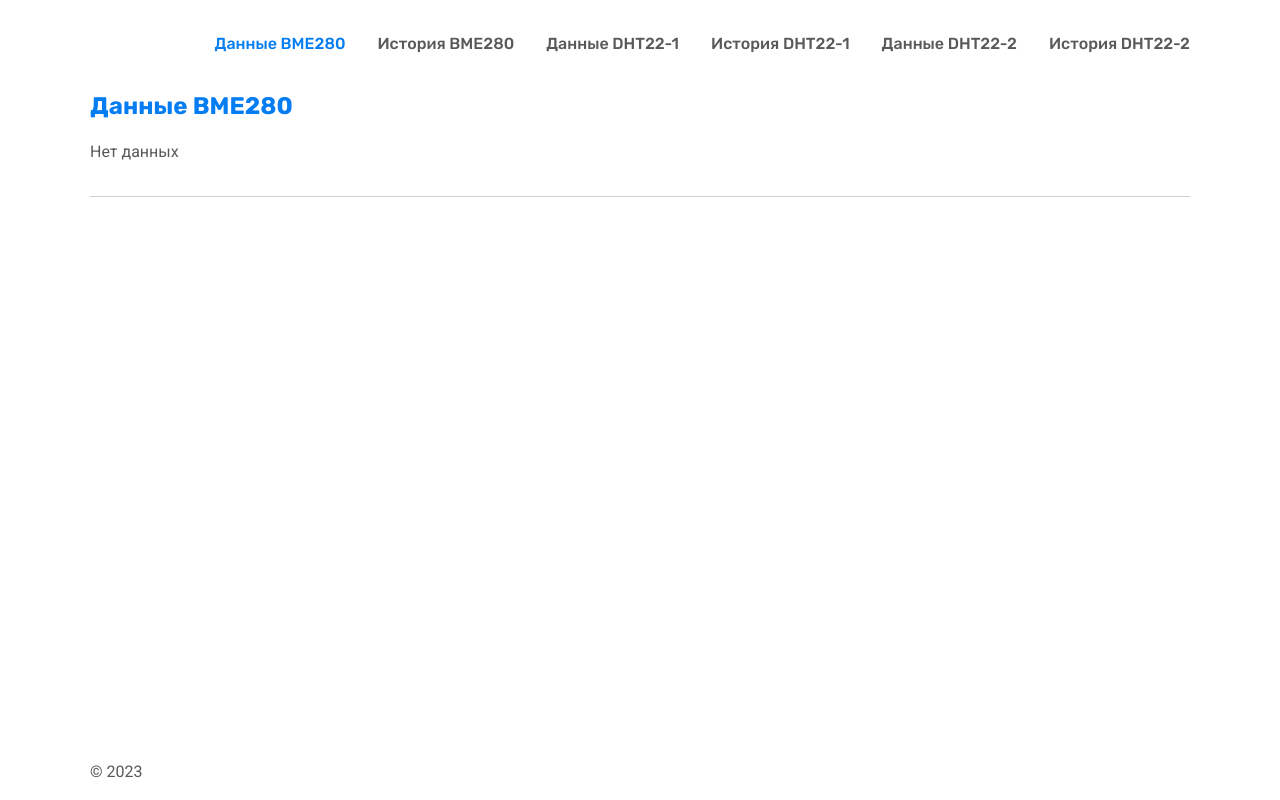
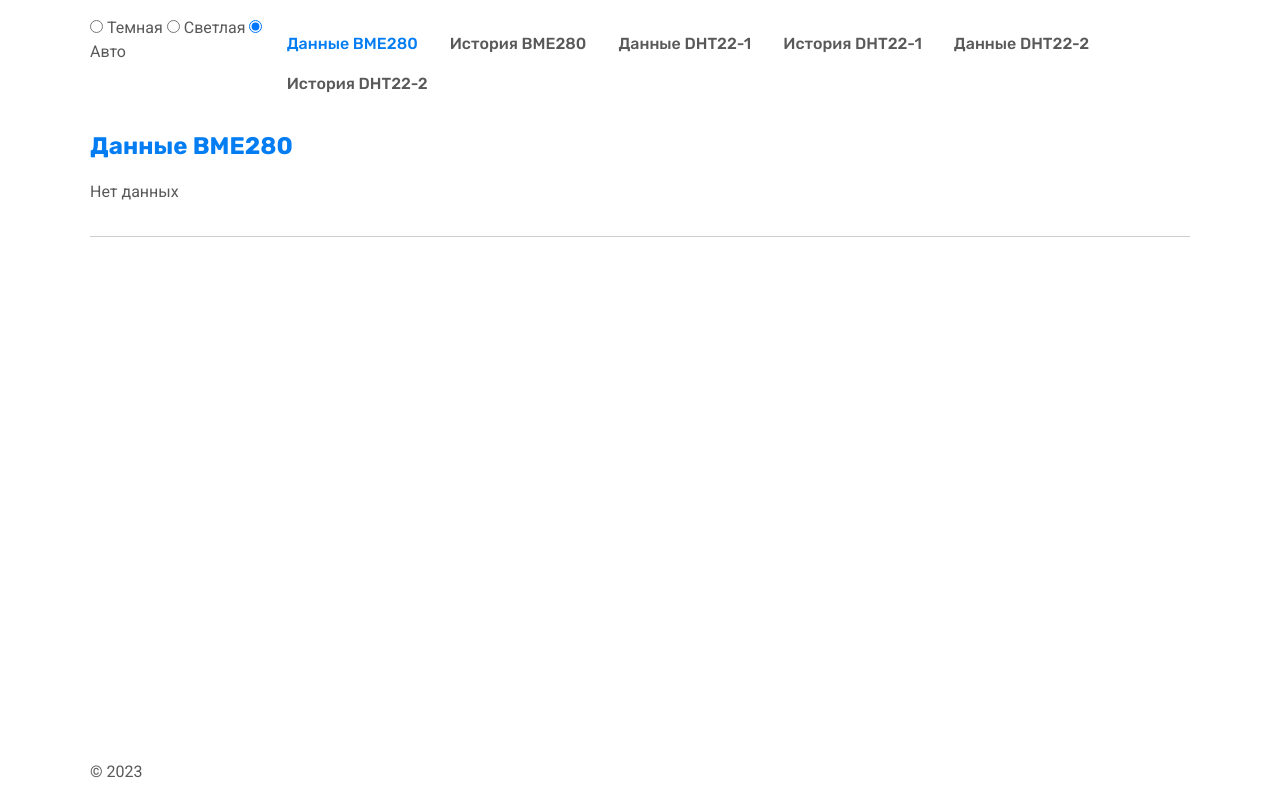
Before and after one commit to Missisol/rpi-sensors, a Django app: page /bme/ in a window 1280 px wide. Run offline with Django 4.2, Linux system fonts and the light colour scheme; data that the repository does not hold is empty; some libraries are stand-ins or nearby versions.

Commit message:
Theme switch added

```diff
--- a/meteo/static/css/base.css
+++ b/meteo/static/css/base.css
@@ -12,7 +12,8 @@
     height: 100%;
   }
 
-  :root {
+  :root,
+  :root[data-force-color-mode='light'] {
     /* Для сответствия цвета контролов цветовой схеме браузера или системы*/
     color-scheme: light dark;
 
--- a/meteo/static/js/modules/plotlyData.js
+++ b/meteo/static/js/modules/plotlyData.js
@@ -1,26 +1,30 @@
 import { config, lineChartDataArr, getFilteredDataArr } from './commonData.js';
 
+const mediaQuery = window.matchMedia('(prefers-color-scheme: dark)');
 let bgcolor, titlecolor;
 
-if(window.matchMedia('(prefers-color-scheme)').media !== 'not all' && window.matchMedia('(prefers-color-scheme: dark)').matches) {
-  bgcolor = '#191919';
-  titlecolor = '#cecece';
-} else {
-  bgcolor = '#fff';
-  titlecolor = '#595959';
+const getColors = () => {
+  const modeOverride = localStorage.getItem('color-mode')
+  if (modeOverride) {
+    bgcolor = modeOverride === 'dark' ? '#191919' : '#fff';
+    titlecolor = modeOverride === 'dark' ? '#cecece' : '#595959';
+  } else {
+    bgcolor = mediaQuery.matches ? '#191919' : '#fff';
+    titlecolor = mediaQuery.matches ? '#cecece' : '#595959';
+  }
 }
 
 /* Gauge layout */
-const layout = {
-  width: 300,
-  height: 250,
-  margin: { t: 30, b: 30, l: 30, r: 30 },
-  paper_bgcolor: bgcolor,
-  plot_bgcolor: bgcolor,
-  font: {
-    color: titlecolor,
-  },
-};
+// const layout = {
+//   width: 300,
+//   height: 250,
+//   margin: { t: 30, b: 30, l: 30, r: 30 },
+//   paper_bgcolor: bgcolor,
+//   plot_bgcolor: bgcolor,
+//   font: {
+//     color: titlecolor,
+//   },
+// };
 
 const gaugeDataArr = [
   {
@@ -72,6 +76,8 @@ function getDataArr(fields, plotArrName) {
 }
 
 function getGaugePlotly(fields, divs) {
+  getColors();
+
   const dataArr = getDataArr(fields, 'gaugeDataArr')
 
   dataArr.forEach((data, idx) => {
@@ -92,6 +98,17 @@ function getGaugePlotly(fields, divs) {
         },
       },
     ];
+    const layout = {
+      width: 300,
+      height: 250,
+      margin: { t: 30, b: 30, l: 30, r: 30 },
+      paper_bgcolor: bgcolor,
+      plot_bgcolor: bgcolor,
+      font: {
+        color: titlecolor,
+      },
+    };
+
     Plotly.newPlot(divs[idx], trace, layout, config);
   })
 }
@@ -114,7 +131,7 @@ function getHystoryPlotly(fields, divs) {
       },
       font: {
         size: 14,
-        color: "#808080",
+        color: titlecolor,
       },
       colorway: [data.color],
       paper_bgcolor: bgcolor,
--- a/meteo/static/js/sensor_data.js
+++ b/meteo/static/js/sensor_data.js
@@ -3,6 +3,8 @@ import { timer, getDataForLineChart, getDivs, getFields } from './modules/common
 
 const pathname = document.location.pathname.replaceAll('/', '');
 const fields = getFields(pathname);
+const themeSwitchers = document.querySelectorAll('.theme-switch');
+const mediaQuery = window.matchMedia('(prefers-color-scheme: dark)');
 let bgcolor, titlecolor;
 
 /* Box block & gauge block */
@@ -64,12 +66,33 @@ function updateCharts(xArray, yArray, historyDiv) {
   Plotly.update(historyDiv, data_update);
 }
 
-function changeBgcolor() {
-  window.matchMedia('(prefers-color-scheme: dark)').addEventListener('change', event => {
-    bgcolor = event.matches ? '#191919' : '#fff';
-    titlecolor = event.matches ? '#cecece' : '#595959';
+mediaQuery.addEventListener('change', () => {
+  const modeOverride = localStorage.getItem('color-mode')
+  if (modeOverride) {
+    bgcolor = modeOverride === 'dark' ? '#191919' : '#fff';
+    titlecolor = modeOverride === 'dark' ? '#cecece' : '#595959';
+  } else {
+    bgcolor = mediaQuery.matches ? '#191919' : '#fff';
+    titlecolor = mediaQuery.matches ? '#cecece' : '#595959';
+  }
+  changeBgcolor();
+});
+
+[...themeSwitchers].forEach((radio) => {
+  radio.addEventListener('change', (event) => {
+    if (event?.target?.value !== 'auto') {
+      bgcolor = event.target.value === 'dark' ? '#191919' : '#fff';
+      titlecolor = event.target.value === 'dark' ? '#cecece' : '#595959';
+    } else {
+      bgcolor = mediaQuery.matches ? '#191919' : '#fff';
+      titlecolor = mediaQuery.matches ? '#cecece' : '#595959';
+    }
+    changeBgcolor();
+  })
+});
 
 
+function changeBgcolor() {
   const layout_update = {
     paper_bgcolor: bgcolor,
     plot_bgcolor: bgcolor,
@@ -81,7 +104,6 @@ function changeBgcolor() {
   fields.map((field) => {
     Plotly.update(document.querySelector(`#${field}-chart`), {}, layout_update);
     Plotly.update(document.querySelector(`#${field}-gauge`), {}, layout_update);
-    })
   })
 }
 
@@ -99,9 +121,9 @@ function init() {
   updateSensorReadings();
   updateLastData();
   loop();
-  changeBgcolor();
 }
 
-window.onload = (e) => {
+
+window.addEventListener('load', () => {
   init();
-}
+})
--- /dev/null
+++ b/meteo/static/js/theme-switch.js
@@ -0,0 +1,31 @@
+window.addEventListener('load', () => {
+	const themeSwitchers = document.querySelectorAll('.theme-switch');
+
+	const setColorMode = (mode) => {
+		// Mode was given
+		if (mode && mode !== 'auto') {
+			// Update data-* attr on html
+			document.documentElement.setAttribute('data-force-color-mode', mode);
+			// Persist in local storage
+			window.localStorage.setItem('color-mode', mode);
+			// Make sure the checkbox is up-to-date
+			document.querySelector(`.theme-switch[value=${mode}]`).checked = true;
+		}
+
+		// No mode given (e.g. reset)
+		if (!mode || mode === 'auto') {
+			// Remove data-* attr from html
+			document.documentElement.removeAttribute('data-force-color-mode');
+			// Remove entry from local storage
+			window.localStorage.removeItem('color-mode');
+			// Make sure the checkbox is up-to-date, matching the system preferences
+			document.querySelector(`.theme-switch--auto`).checked = true;
+		}
+	}
+
+	[...themeSwitchers].forEach((radio) => {
+		radio.addEventListener('change', (event) => {
+			setColorMode(event.target.value);
+		})
+	})
+})
--- a/meteo/templates/meteo/base.html
+++ b/meteo/templates/meteo/base.html
@@ -13,7 +13,8 @@
         {% endif %}
       </title>
     {% endblock %}
-    <link rel="preconnect" href="https://fonts.googleapis.com">
+    {% load static %}
+  <link rel="preconnect" href="https://fonts.googleapis.com">
     <link rel="preconnect" href="https://fonts.gstatic.com" crossorigin>
     <link href="https://fonts.googleapis.com/css2?family=Roboto:wght@400;500&family=Rubik:wght@300;400;500;700&display=swap" rel="stylesheet">
     <link
@@ -21,9 +22,17 @@
     rel="stylesheet"
     >
 
-    {% load static %}
     <link rel="stylesheet" href="{% static 'css/base.css' %}">
     <script src="{% static 'js/plotly-2.25.2.min.js' %}" charset="utf-8"></script>
+    <script>
+      // Check if there's any override. If so, let the markup know by setting an attribute on the <html> element
+      const colorModeOverride = window.localStorage.getItem('color-mode');
+      const hasColorModeOverride = typeof colorModeOverride === 'string';
+      if (hasColorModeOverride) {
+          document.documentElement.setAttribute('data-force-color-mode', colorModeOverride);
+      }
+    </script>
+    <script src="{% static 'js/theme-switch.js' %}"></script>
 
     {% block styles %}{% endblock %}
 </head>
--- a/meteo/templates/meteo/includes/header.html
+++ b/meteo/templates/meteo/includes/header.html
@@ -2,6 +2,21 @@
 <link rel="stylesheet" href="{% static 'css/header.css' %}">
 
 <header class="header">
+  <div class="header__switch-box">
+    <div>
+      <input type="radio" name="theme-switch" value="dark" id="toggle-dark" class="theme-switch theme-switch--dark">
+      <label for="toggle-dark">Темная</label>
+      <input type="radio" name="theme-switch" value="light" id="toggle-light" class="theme-switch theme-switch--light">
+      <label for="toggle-light">Светлая</label>
+      <input type="radio" name="theme-switch" value="auto" id="toggle-auto" class="theme-switch theme-switch--auto">
+      <label for="toggle-auto">Авто</label>
+    </div>
+    <script>
+      colorModeOverride
+        ? document.querySelector(`.theme-switch[value=${colorModeOverride}`).checked = true
+        : document.querySelector(`.theme-switch[value=auto`).checked = true
+  </script>
+  </div>
   <nav class="header__nav">
     <ul class="header__links">
         {% for x, y, z in menu %}
```
Also changed, not shown: other parts of meteo/static/css/base.css (+55 -0 lines), meteo/static/js/modules/plotlyHistory.js (+12 -2 lines), meteo/static/js/sensor_history.js (+34 -10 lines). Lines whose indentation alone changed are shown as unchanged.
